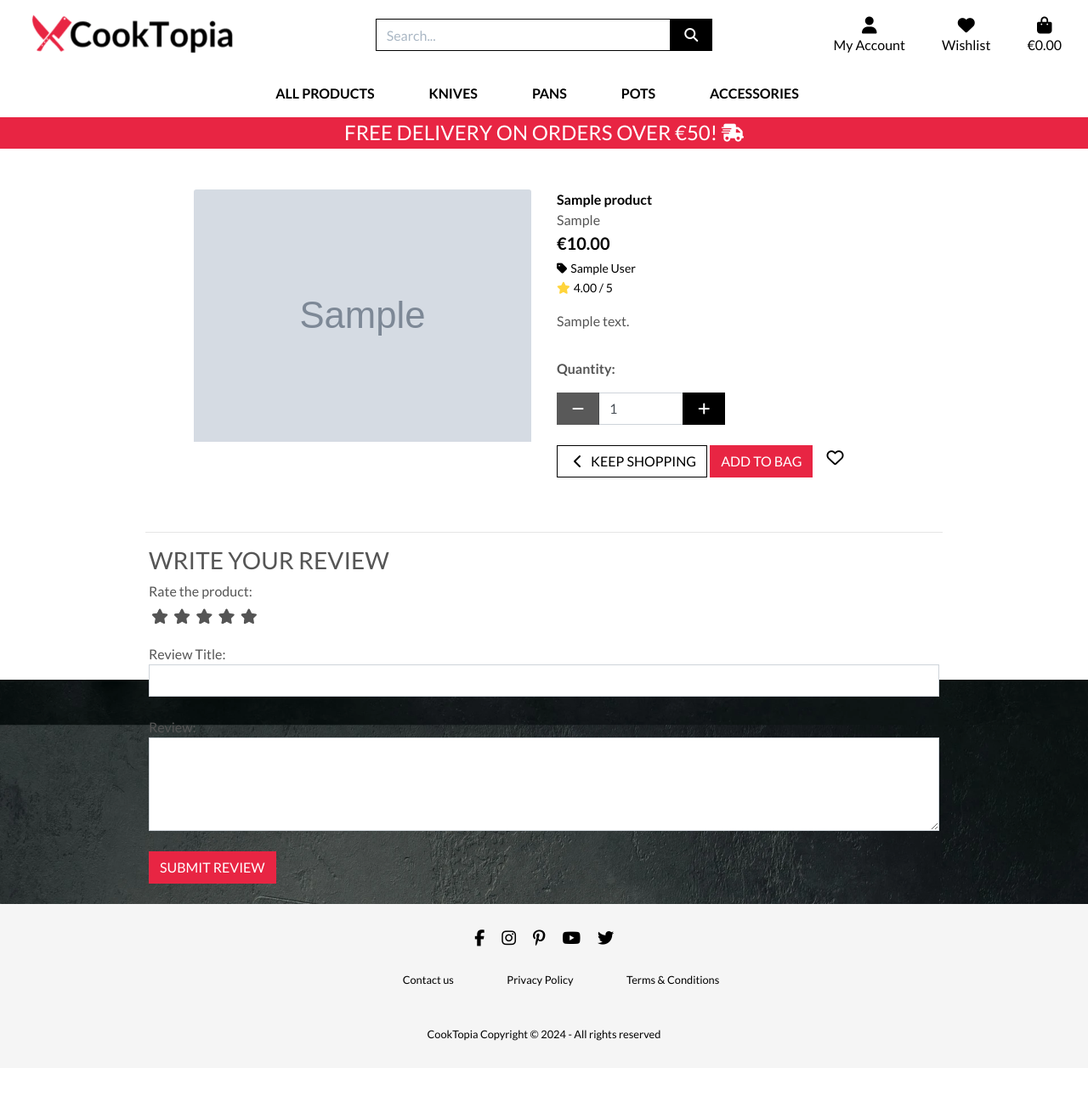
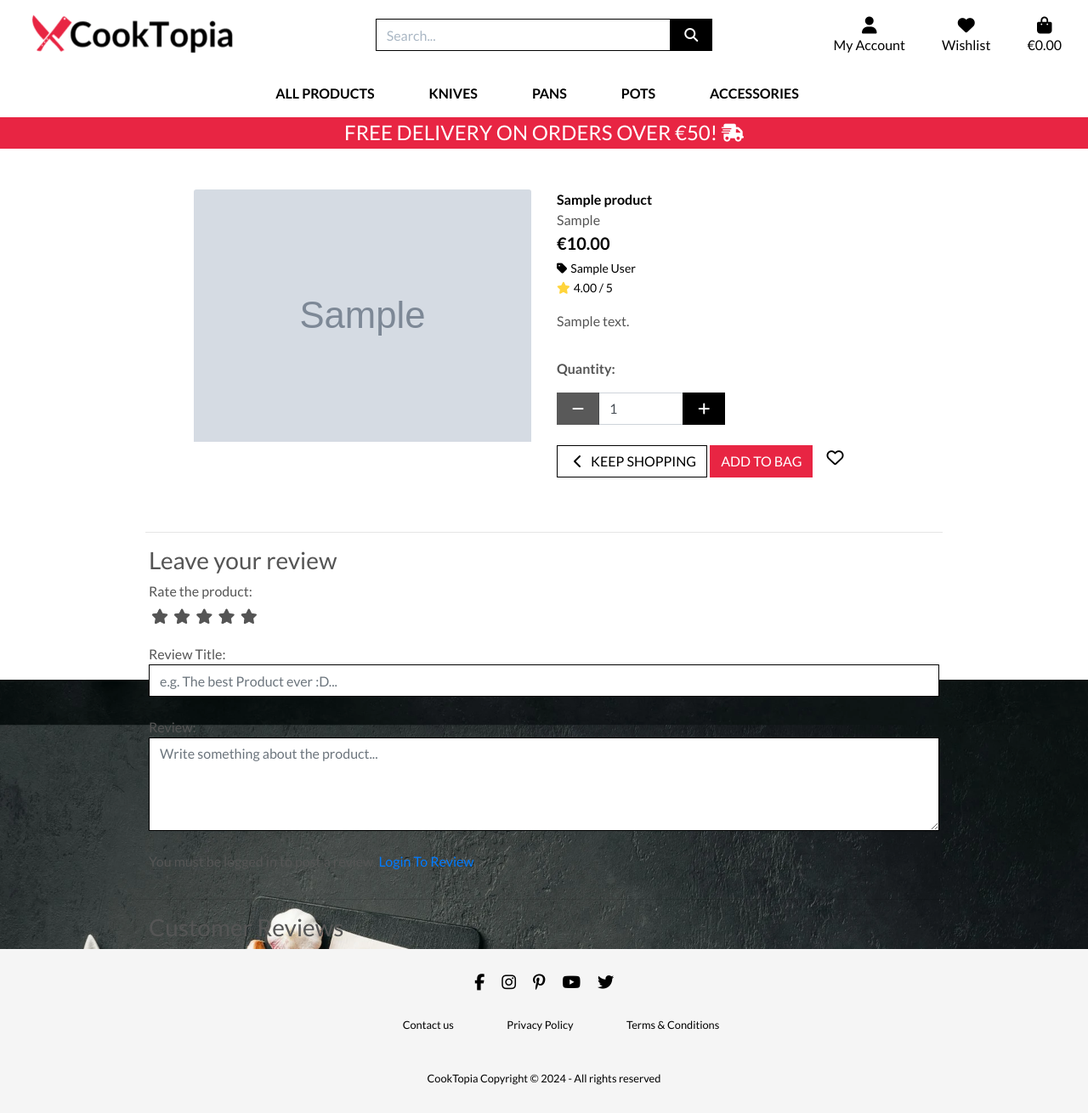
Before and after one commit to AleksandarJavorovic/cooktopia, a Django app: page /products/1/ in a window 1280 px wide. Shown: the whole page at 85% size. Before the commit the page ends 1225 px from the top, so only its background shows below. Run offline with Django 3.2, Linux system fonts and the light colour scheme; tables that the repository leaves empty hold one stand-in row (values such as "Sample post"); grey boxes marked "Sample" are stand-in pictures; some libraries are stand-ins or nearby versions.

Commit message:
add view to submit reviews and update template

```diff
--- a/products/templates/products/product_detail.html
+++ b/products/templates/products/product_detail.html
@@ -108,9 +108,10 @@
         <!-- Review/Rating Section -->
         <div class="row">
             <div class="container col-md-9">
-                <form action="">
+                <form action="{% url 'submit_review' product.id %}" method="POST">
+                {% csrf_token %}
                     <header>
-                        <h3 class="logo-font">Write your review</h3>
+                        <h3 class="">Leave your review</h3>
                     </header>
                     <div>
                         Rate the product:
@@ -130,15 +131,22 @@
 						</div>
                         <br>
                         Review Title:
-                        <input type="text" class="form-control rounded-0" name="subject">
+                        <input type="text" class="form-control rounded-0 border-black" name="subject" placeholder="e.g. The best Product ever :D...">
                         <br>
                         Review:
-                        <textarea name="review" rows="4" class="form-control rounded-0"></textarea>
+                        <textarea name="review" rows="4" class="form-control rounded-0 border-black" placeholder="Write something about the product..."></textarea>
                         <br>
-                        <input type="submit" value="Submit Review" class="btn btn-red rounded-0 text-uppercase">
+                        {% if user.is_authenticated %}
+                            <input type="submit" value="Submit Review" class="btn btn-red rounded-0 text-uppercase">
+                        {% else %}
+                            <p>You must be logged in to post a review. <span><a href="{% url 'account_login' %}?next={{ request.path }}">Login To Review</a></span></p>
+                        {% endif %}
                     </div>
                 </form>
-                <br>
+            </div>
+            <hr class="w-75">
+            <div class="container col-md-9">
+                <h3>Customer Reviews </h3>
             </div>
         </div>
     </div>
--- a/products/urls.py
+++ b/products/urls.py
@@ -8,4 +8,5 @@ urlpatterns = [
     path('add/', views.add_product, name='add_product'),
     path('edit/<int:product_id>/', views.edit_product, name='edit_product'),
     path('delete/<int:product_id>/', views.delete_product, name='delete_product'),
+    path('submit_review/<int:product_id>/', views.submit_review, name='submit_review'),
 ]
--- a/products/views.py
+++ b/products/views.py
@@ -3,9 +3,9 @@ from django.contrib import messages
 from django.contrib.auth.decorators import login_required
 from django.db.models import Q
 from django.db.models.functions import Lower
-from .models import Product, Category
+from .models import Product, Category, ReviewRating
 
-from .forms import ProductForm
+from .forms import ProductForm, ReviewRatingForm
 
 
 def all_products(request):
@@ -149,3 +149,26 @@ def delete_product(request, product_id):
     product.delete()
     messages.success(request, f'Product:{product.name} has been deleted!')
     return redirect(reverse('products'))
+
+@login_required
+def submit_review(request, product_id):
+    url = request.META.get('HTTP_REFERER')
+    if request.method == 'POST':
+        try:
+            reviews = ReviewRating.objects.get(user__id=request.user.id, product__id=product_id)
+            form = ReviewRatingForm(request.POST, instance=reviews)
+            form.save()
+            messages.success(request, 'Thank you! Your review has been updated.')
+            return redirect(url)
+        except ReviewRating.DoesNotExist:
+            form = ReviewRatingForm(request.POST)
+            if form.is_valid():
+                data = ReviewRating()
+                data.subject = form.cleaned_data['subject']
+                data.rating = form.cleaned_data['rating']
+                data.review = form.cleaned_data['review']
+                data.product_id = product_id
+                data.user_id = request.user.id
+                data.save()
+                messages.success(request, 'Thank you! Your review has been submitted.')
+                return redirect(url)
--- a/static/css/ratings.css
+++ b/static/css/ratings.css
@@ -3,12 +3,12 @@
     display: none;
 }
 
-  .rate {
+.rate {
     display: inline-block;;
     border: 0;
 }
 
-  .rate > label {
+.rate > label {
     float: right;
 }
 
```
Also changed, not shown: products/admin.py (+12 -1 lines), products/migrations/0004_auto_20240425_1242.py (added), products/migrations/0005_auto_20240425_1301.py (added).
